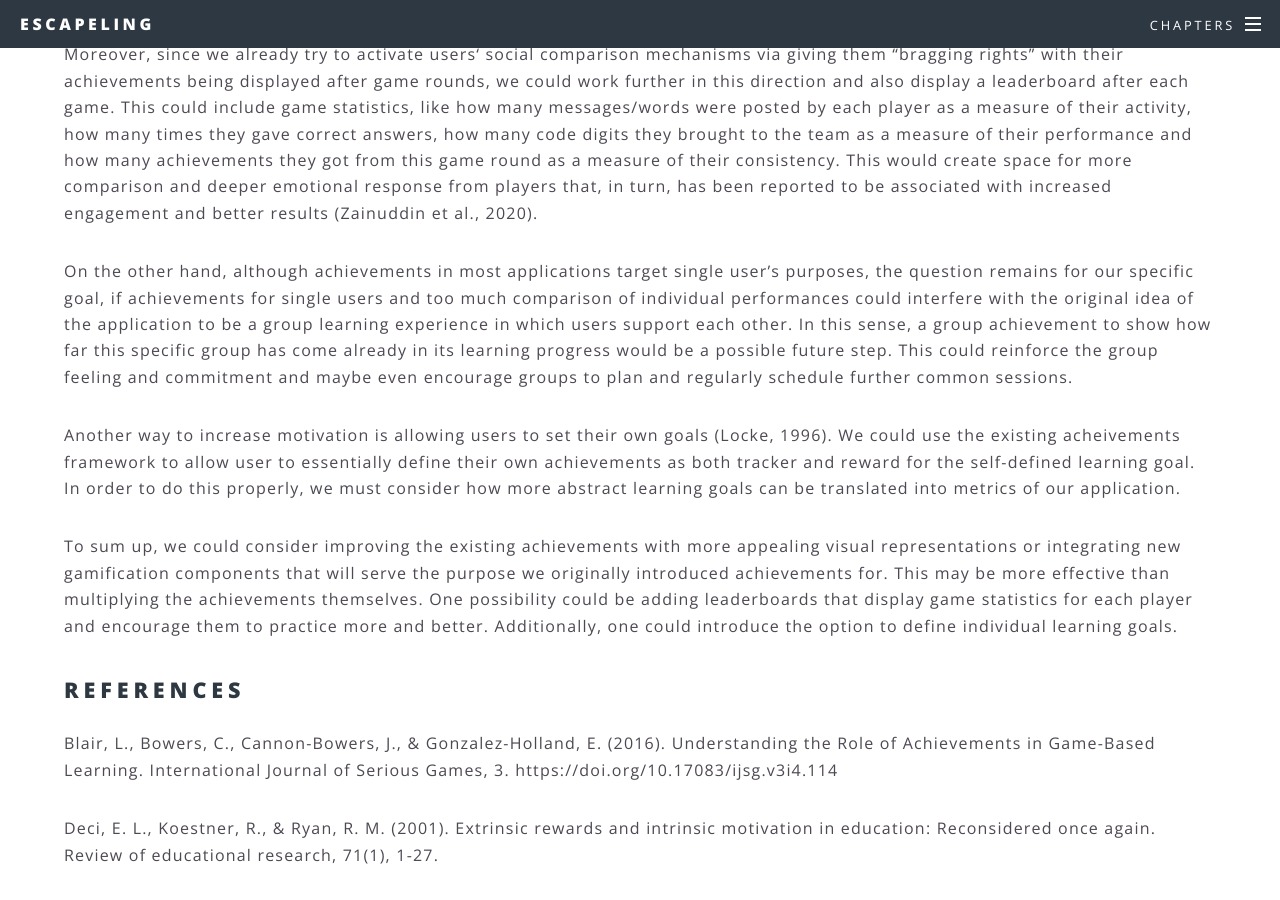
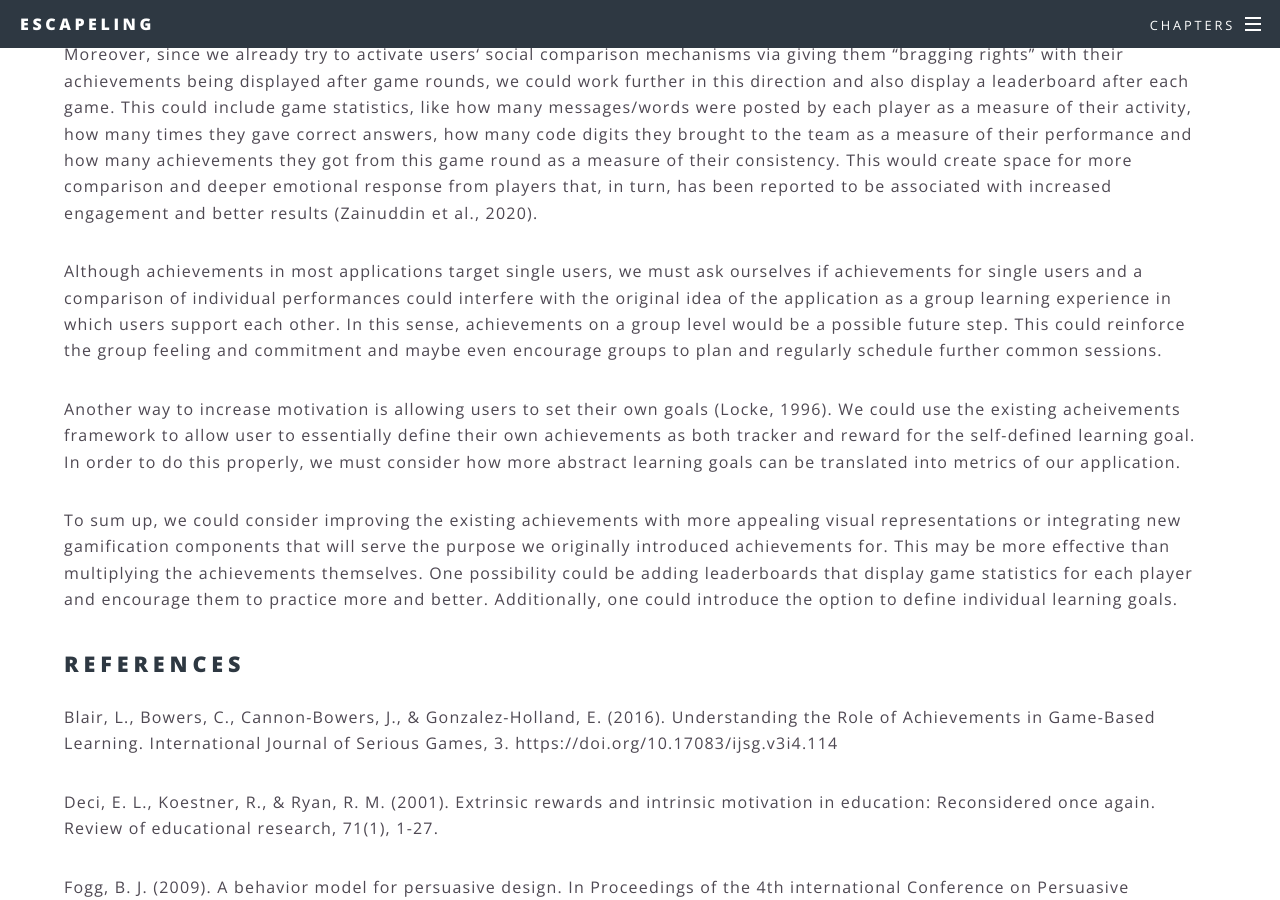
Before and after one commit to ALLUOS/ALLUOS.github.io, a Jekyll site: the page built from _posts/2020-04-03-achievements.md, in a window 1280 px wide and 900 px high, scrolled down 7006 px. Built offline with Jekyll 4.4.1, drawn with Linux system fonts in a browser that asks for light colours.

Commit message:
updated section on group achievements

```diff
--- a/_posts/2020-04-03-achievements.md
+++ b/_posts/2020-04-03-achievements.md
@@ -118,8 +118,8 @@
 
 Moreover, since we already try to activate users‘ social comparison mechanisms via giving them “bragging rights” with their achievements being displayed after game rounds, we could work further in this direction and also display a leaderboard after each game. This could include game statistics, like how many messages/words were posted by each player as a measure of their activity, how many times they gave correct answers, how many code digits they brought to the team as a measure of their performance and how many achievements they got from this game round as a measure of their consistency. This would create space for more comparison and deeper emotional response from players that, in turn, has been reported to be associated with increased engagement and better results (Zainuddin et al., 2020).
 
-On the other hand, although achievements in most applications target single user’s purposes, the question remains for our specific goal, if achievements for single users and too much comparison of individual performances could interfere with the original idea of the application to be a group learning experience in which users support each other.
-In this sense, a group achievement to show how far this specific group has come already in its learning progress would be a possible future step. This could reinforce the group feeling and commitment and maybe even encourage groups to plan and regularly schedule further common sessions.
+Although achievements in most applications target single users, we must ask ourselves if achievements for single users and a comparison of individual performances could interfere with the original idea of the application as a group learning experience in which users support each other.
+In this sense, achievements on a group level would be a possible future step. This could reinforce the group feeling and commitment and maybe even encourage groups to plan and regularly schedule further common sessions.
 
 Another way to increase motivation is allowing users to set their own goals (Locke, 1996). We could use the existing acheivements framework to allow user to essentially define their own achievements as both tracker and reward for the self-defined learning goal. In order to do this properly, we must consider how more abstract learning goals can be translated into metrics of our application.
 
```
